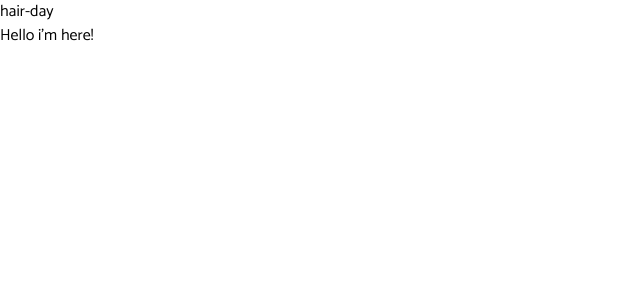
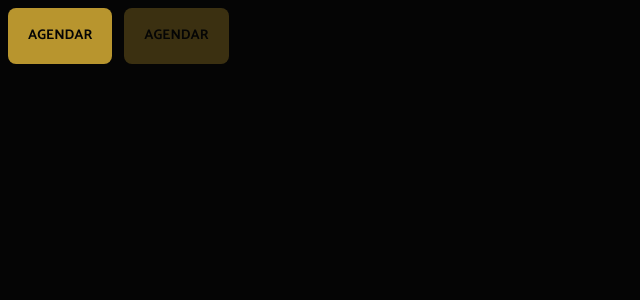
Before and after one commit to leandrobraga/hair-day, a React (Vite) app: page / in a window 1280 px wide. Shown: the top 300 px of the page, without its empty margins (0-640 px from the left). Built offline with nearby package versions, Linux system fonts and the light colour scheme.

Commit message:
Button component

```diff
--- a/index.html
+++ b/index.html
@@ -10,10 +10,13 @@
       href="https://fonts.googleapis.com/css2?family=Catamaran&display=swap"
       rel="stylesheet"
     />
-    <link href="https://fonts.googleapis.com/css2?family=Catamaran:wght@700&display=swap" rel="stylesheet"
+    <link
+      href="https://fonts.googleapis.com/css2?family=Catamaran:wght@700&display=swap"
+      rel="stylesheet"
+    />
     <title>hair-day</title>
   </head>
-  <body>
+  <body class="bg-gray-900">
     <div id="root"></div>
     <script type="module" src="/src/main.tsx"></script>
   </body>
--- a/src/App.tsx
+++ b/src/App.tsx
@@ -1,7 +1,10 @@
+import Button from "./components/button";
+
 function App() {
   return (
-    <div>
-      <h1>Hello i'm here!</h1>
+    <div className="flex gap-3 px-2 py-2">
+      <Button>AGENDAR</Button>
+      <Button disabled>AGENDAR</Button>
     </div>
   );
 }
--- a/src/components/button.tsx
+++ b/src/components/button.tsx
@@ -1,14 +1,48 @@
+import { cva, type VariantProps } from "class-variance-authority";
 import Text from "./text";
 
+const buttonVariants = cva(
+  "flex items-center justify-center cursor-pointer rounded-lg group",
+  {
+    variants: {
+      variant: {
+        primary: "bg-yellow hover:outline-2 hover:outline-yellow-light",
+      },
+      size: {
+        md: "h-14 py-4 px-5",
+      },
+      disabled: {
+        true: "opacity-30 pointer-events-none",
+      },
+    },
+    defaultVariants: {
+      variant: "primary",
+      size: "md",
+      disabled: false,
+    },
+  },
+);
+
 interface ButtonProps
-  extends Omit<React.ComponentProps<"button">, "size" | "disabled"> {
+  extends Omit<React.ComponentProps<"button">, "size" | "disabled">,
+    VariantProps<typeof buttonVariants> {
   children: React.ReactNode;
 }
 
-export default function Button({ children, className, ...props }: ButtonProps) {
+export default function Button({
+  children,
+  className,
+  variant,
+  size,
+  disabled,
+  ...props
+}: ButtonProps) {
   return (
-    <button {...props}>
-      <Text>{children}</Text>
+    <button
+      className={buttonVariants({ variant, size, disabled, className })}
+      {...props}
+    >
+      <Text variant="body-sm-bold">{children}</Text>
     </button>
   );
 }
--- /dev/null
+++ b/src/components/text-input.tsx
@@ -0,0 +1 @@
+export default function TextInput() {}
```
